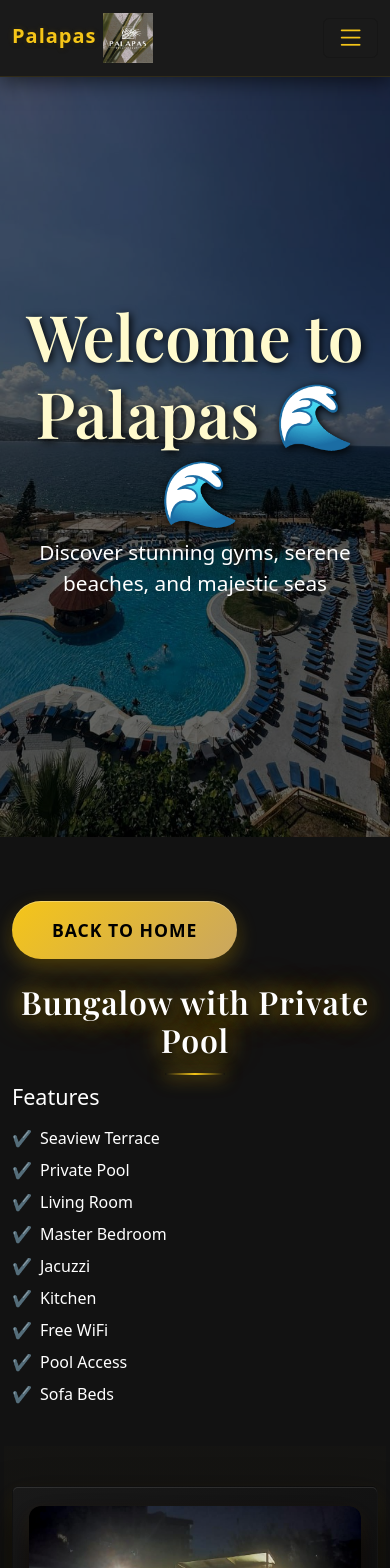
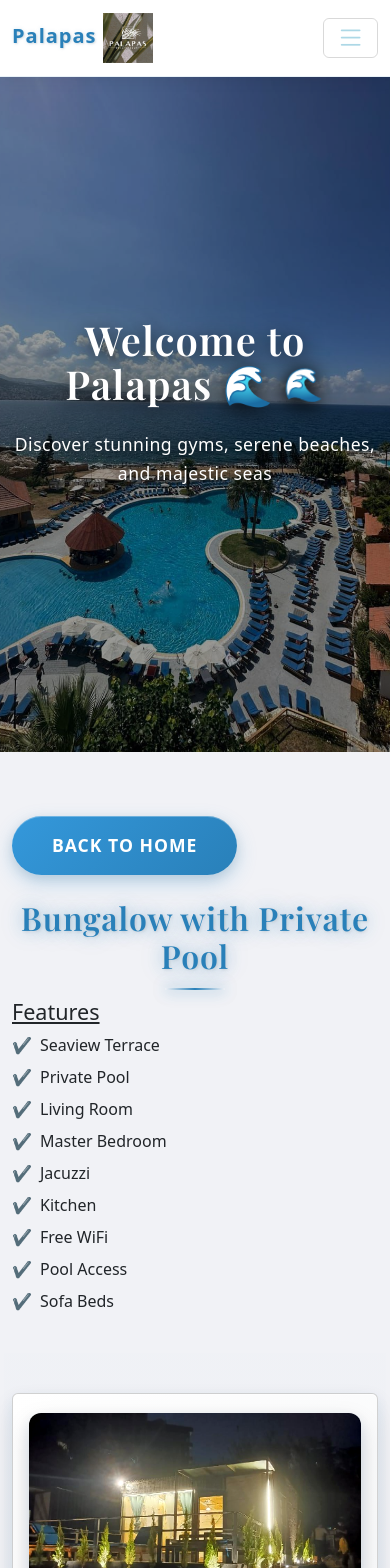
Before and after one commit to Christian-Fahed/palapas-site, a React (Create React App) app: page /bungalow-private-pool in a window 390 px wide. Shown: the top 1568 px of the page. Built offline with nearby package versions, Linux system fonts and the light colour scheme.

Commit message:
Changed dark theme to light theme

```diff
--- a/src/components/Collection.css
+++ b/src/components/Collection.css
@@ -1,14 +1,13 @@
-/*  Section Title */
 .section-title {
   font-family: 'Playfair Display', serif;
   font-size: 3.2rem;
   text-align: center;
   margin-bottom: 4rem;
-  color: #f5c518;
+  color: #2980b9;
   text-shadow:
-    2px 2px 8px rgba(0, 0, 0, 0.9),
-    0 0 20px rgba(245, 197, 24, 0.8),
-    0 0 40px rgba(245, 197, 24, 0.4);
+    1px 1px 3px rgba(0, 0, 0, 0.1),
+    0 0 15px rgba(41, 128, 185, 0.3),
+    0 0 25px rgba(41, 128, 185, 0.2);
   letter-spacing: 2px;
   font-weight: 700;
   position: relative;
@@ -23,22 +22,22 @@
   transform: translateX(-50%);
   width: 80px;
   height: 3px;
-  background: linear-gradient(90deg, transparent, #f5c518, transparent);
+  background: linear-gradient(90deg, transparent, #2980b9, transparent);
   border-radius: 2px;
   animation: underlineGlow 2s ease-in-out infinite alternate;
 }
 
 @keyframes titleGlow {
-  0% { text-shadow: 2px 2px 8px rgba(0, 0, 0, 0.9), 0 0 20px rgba(245, 197, 24, 0.8), 0 0 40px rgba(245, 197, 24, 0.4); }
-  100% { text-shadow: 2px 2px 8px rgba(0, 0, 0, 0.9), 0 0 30px rgba(245, 197, 24, 1), 0 0 60px rgba(245, 197, 24, 0.6); }
+  0% { text-shadow: 1px 1px 3px rgba(0, 0, 0, 0.1), 0 0 15px rgba(41, 128, 185, 0.3), 0 0 25px rgba(41, 128, 185, 0.2); }
+  100% { text-shadow: 1px 1px 3px rgba(0, 0, 0, 0.1), 0 0 20px rgba(41, 128, 185, 0.5), 0 0 35px rgba(41, 128, 185, 0.3); }
 }
 
 @keyframes underlineGlow {
-  0% { box-shadow: 0 0 10px rgba(245, 197, 24, 0.6); }
-  100% { box-shadow: 0 0 20px rgba(245, 197, 24, 1), 0 0 30px rgba(245, 197, 24, 0.8); }
+  0% { box-shadow: 0 0 8px rgba(41, 128, 185, 0.4); }
+  100% { box-shadow: 0 0 15px rgba(41, 128, 185, 0.7), 0 0 25px rgba(41, 128, 185, 0.5); }
 }
 
-/*  Gallery Grid */
+/* Gallery Grid */
 .gallery {
   display: grid;
   grid-template-columns: repeat(auto-fit, minmax(300px, 1fr));
@@ -55,13 +54,13 @@
   right: 0;
   bottom: 0;
   background:
-    radial-gradient(circle at 25% 25%, rgba(245, 197, 24, 0.03) 0%, transparent 50%),
-    radial-gradient(circle at 75% 75%, rgba(245, 197, 24, 0.03) 0%, transparent 50%);
+    radial-gradient(circle at 25% 25%, rgba(41, 128, 185, 0.02) 0%, transparent 50%),
+    radial-gradient(circle at 75% 75%, rgba(41, 128, 185, 0.02) 0%, transparent 50%);
   pointer-events: none;
   z-index: 0;
 }
 
-/*  Gallery Images */
+/* Gallery Images */
 .gallery img {
   width: 100%;
   max-height: 280px;
@@ -70,14 +69,14 @@
   position: relative;
   z-index: 1;
   box-shadow:
-    0 15px 35px rgba(0, 0, 0, 0.8),
-    0 8px 20px rgba(245, 197, 24, 0.15),
-    inset 0 0 0 1px rgba(245, 197, 24, 0.1);
+    0 10px 25px rgba(0, 0, 0, 0.15),
+    0 5px 15px rgba(41, 128, 185, 0.1),
+    inset 0 0 0 1px rgba(41, 128, 185, 0.05);
   transition:
     transform 0.5s cubic-bezier(0.175, 0.885, 0.32, 1.275),
     box-shadow 0.5s ease,
     filter 0.3s ease;
-  filter: brightness(0.9) contrast(1.1) saturate(1.1);
+  filter: brightness(1.0) contrast(1.1) saturate(1.1);
   overflow: hidden;
 }
 
@@ -90,9 +89,9 @@
   bottom: 0;
   background: linear-gradient(
     135deg,
-    rgba(245, 197, 24, 0.1) 0%,
+    rgba(41, 128, 185, 0.1) 0%,
     transparent 50%,
-    rgba(245, 197, 24, 0.05) 100%
+    rgba(41, 128, 185, 0.05) 100%
   );
   opacity: 0;
   transition: opacity 0.3s ease;
@@ -102,10 +101,10 @@
 .gallery img:hover {
   transform: scale(1.1) rotate(1deg);
   box-shadow:
-    0 25px 50px rgba(0, 0, 0, 0.9),
-    0 0 40px rgba(245, 197, 24, 0.8),
-    0 0 80px rgba(245, 197, 24, 0.4),
-    inset 0 0 0 2px rgba(245, 197, 24, 0.3);
+    0 20px 40px rgba(0, 0, 0, 0.2),
+    0 0 30px rgba(41, 128, 185, 0.4),
+    0 0 50px rgba(41, 128, 185, 0.2),
+    inset 0 0 0 2px rgba(41, 128, 185, 0.2);
   filter: brightness(1.1) contrast(1.2) saturate(1.2);
   cursor: pointer;
 }
@@ -114,20 +113,20 @@
   opacity: 1;
 }
 
-/*  Card Styling */
+/* Card Styling */
 .card {
   border-radius: 24px;
   padding: 2rem 1.5rem;
   background:
-    linear-gradient(135deg, #1a1a1a 0%, #0f0f0f 100%),
-    radial-gradient(circle at top right, rgba(245, 197, 24, 0.1) 0%, transparent 70%);
+    linear-gradient(135deg, #ffffff 0%, #f8f9fa 100%),
+    radial-gradient(circle at top right, rgba(41, 128, 185, 0.05) 0%, transparent 70%);
   box-shadow:
-    0 20px 40px rgba(0, 0, 0, 0.9),
-    0 8px 20px rgba(245, 197, 24, 0.1),
-    inset 0 1px 0 rgba(255, 255, 255, 0.1),
-    inset 0 -1px 0 rgba(0, 0, 0, 0.5);
+    0 15px 30px rgba(0, 0, 0, 0.08),
+    0 5px 15px rgba(41, 128, 185, 0.1),
+    inset 0 1px 0 rgba(255, 255, 255, 0.8),
+    inset 0 -1px 0 rgba(0, 0, 0, 0.05);
   text-align: center;
-  color: #fff;
+  color: #2c3e50;
   position: relative;
   overflow: hidden;
   transition:
@@ -136,7 +135,7 @@
     background 0.3s ease;
   cursor: pointer;
   user-select: none;
-  border: 1px solid rgba(245, 197, 24, 0.2);
+  border: 1px solid rgba(41, 128, 185, 0.1);
 }
 
 .card::before {
@@ -149,7 +148,7 @@
   background: linear-gradient(
     90deg,
     transparent,
-    rgba(245, 197, 24, 0.1),
+    rgba(41, 128, 185, 0.08),
     transparent
   );
   transition: left 0.6s ease;
@@ -162,15 +161,15 @@
 .card:hover {
   transform: translateY(-8px) scale(1.02);
   box-shadow:
-    0 30px 60px rgba(0, 0, 0, 0.9),
-    0 0 40px rgba(245, 197, 24, 0.6),
-    0 0 80px rgba(245, 197, 24, 0.3),
-    inset 0 1px 0 rgba(255, 255, 255, 0.2),
-    inset 0 0 20px rgba(245, 197, 24, 0.1);
+    0 25px 50px rgba(0, 0, 0, 0.12),
+    0 0 30px rgba(41, 128, 185, 0.3),
+    0 0 50px rgba(41, 128, 185, 0.15),
+    inset 0 1px 0 rgba(255, 255, 255, 0.9),
+    inset 0 0 15px rgba(41, 128, 185, 0.05);
   background:
-    linear-gradient(135deg, #1f1f1f 0%, #141414 100%),
-    radial-gradient(circle at top right, rgba(245, 197, 24, 0.15) 0%, transparent 70%);
-  border-color: rgba(245, 197, 24, 0.4);
+    linear-gradient(135deg, #ffffff 0%, #f1f2f6 100%),
+    radial-gradient(circle at top right, rgba(41, 128, 185, 0.08) 0%, transparent 70%);
+  border-color: rgba(41, 128, 185, 0.2);
 }
 
 .card-title {
@@ -178,10 +177,10 @@
   font-weight: 700;
   font-size: 1.4rem;
   letter-spacing: 0.1em;
-  color: #f5c518 !important;
+  color: #2980b9 !important;
   text-shadow:
-    0 0 10px rgba(245, 197, 24, 0.5),
-    2px 2px 4px rgba(0, 0, 0, 0.8);
+    0 0 8px rgba(41, 128, 185, 0.3),
+    1px 1px 2px rgba(0, 0, 0, 0.1);
   font-family: 'Playfair Display', serif;
   position: relative;
   transition: all 0.3s ease;
@@ -190,11 +189,11 @@
 .card:hover .card-title {
   transform: scale(1.05);
   text-shadow:
-    0 0 20px rgba(245, 197, 24, 0.8),
-    2px 2px 8px rgba(0, 0, 0, 0.9);
+    0 0 12px rgba(41, 128, 185, 0.5),
+    1px 1px 3px rgba(0, 0, 0, 0.15);
 }
 
-/*  Responsive Design */
+/* Responsive Design */
 @media (max-width: 1200px) {
   .gallery {
     grid-template-columns: repeat(auto-fit, minmax(280px, 1fr));
@@ -306,19 +305,14 @@
   }
 }
 
-/* Dark mode enhancements */
-@media (prefers-color-scheme: dark) {
-  .card {
-    background:
-      linear-gradient(135deg, #0a0a0a 0%, #000000 100%),
-      radial-gradient(circle at top right, rgba(245, 197, 24, 0.08) 0%, transparent 70%);
-  }
+/* Navbar Social Icons */
+.social-icons a {
+  font-size: 20px;
+  color: #34495e;
+  margin-left: 15px;
+  transition: color 0.3s ease;
+}
 
-  .gallery img {
-    filter: brightness(0.85) contrast(1.15) saturate(1.1);
-  }
-
-  .gallery img:hover {
-    filter: brightness(1.1) contrast(1.25) saturate(1.2);
-  }
+.social-icons a:hover {
+  color: #3498db;
 }
--- a/src/components/Collection.jsx
+++ b/src/components/Collection.jsx
@@ -5,7 +5,7 @@
 
 export default function Collection() {
     return (
-        <section className="py-5" style={{ backgroundColor: '#121212' }} id="collection">
+        <section className="py-5" style={{ backgroundColor: '#f1f2f6' }}  id="collection">
             <div className="container">
                 <h2 className="section-title">Our Collection</h2>
                 <div className="row g-3 gallery">
--- a/src/components/Hero.css
+++ b/src/components/Hero.css
@@ -1,3 +1,4 @@
+/* Clean Hero Section */
 .hero {
   position: relative;
   background: url('/public/images/building/beach-night.jpeg') center center/cover no-repeat;
@@ -12,41 +13,59 @@
 .hero::before {
   content: '';
   position: absolute;
-  top: 0; left: 0;
+  top: 0;
+  left: 0;
   width: 100%;
   height: 100%;
-  background: rgba(0, 0, 0, 0.6);
+  background: rgba(0, 0, 0, 0.4);
   z-index: 1;
 }
 
 .hero .content {
   position: relative;
   z-index: 2;
-  color: #fff;
+  color: #ffffff;
 }
 
 .hero p {
-  font-size: 1.3rem;
+  font-size: 1.4rem;
+  color: #ffffff;
+  font-weight: 300;
+  margin-bottom: 2rem;
+  text-shadow: 0 2px 10px rgba(0, 0, 0, 0.7);
+  letter-spacing: 0.5px;
+  line-height: 1.6;
 }
 
 .hero h1 {
-  font-size: 4rem;
+  font-size: 4.5rem;
   font-family: 'Playfair Display', serif;
-  text-shadow: 2px 2px 8px #000;
-  color: #f5c518;
+  font-weight: 700;
+  text-shadow: 0 4px 20px rgba(0, 0, 0, 0.8);
+  color: #ffffff;
   animation: beachWave 2.5s ease-out forwards;
+  letter-spacing: 1px;
+  line-height: 1.1;
+  margin-bottom: 1.5rem;
 }
 
-/* Optional: Add a glowing text effect */
+/* Wave emoji animation */
 .hero h1::after {
   content: '🌊';
-  margin-left: 10px;
+  margin-left: 15px;
+  font-size: 3rem;
+  display: inline-block;
   animation: floatWave 3s infinite ease-in-out;
+  filter: drop-shadow(0 2px 8px rgba(0, 0, 0, 0.5));
 }
 
 @keyframes floatWave {
-  0%, 100% { transform: translateY(0); }
-  50% { transform: translateY(-6px); }
+  0%, 100% {
+    transform: translateY(0) rotate(0deg);
+  }
+  50% {
+    transform: translateY(-8px) rotate(5deg);
+  }
 }
 
 @keyframes beachWave {
@@ -54,15 +73,60 @@
     transform: translateY(100px) scale(0.8);
     opacity: 0;
     letter-spacing: 0.2em;
-    color: #f5c518;
   }
   50% {
     transform: translateY(-20px) scale(1.05);
-    opacity: 1;
-    color: #ffd700;
+    opacity: 0.9;
   }
   100% {
     transform: translateY(0) scale(1);
-    color: #fffacd;
+    opacity: 1;
+    letter-spacing: 1px;
   }
 }
+
+/* Hero Responsive Design */
+@media (max-width: 1200px) {
+  .hero h1 {
+    font-size: 4rem;
+  }
+
+  .hero p {
+    font-size: 1.3rem;
+  }
+}
+
+@media (max-width: 768px) {
+  .hero {
+    height: 80vh;
+  }
+
+  .hero h1 {
+    font-size: 3.2rem;
+    letter-spacing: 0.5px;
+  }
+
+  .hero h1::after {
+    font-size: 2.5rem;
+    margin-left: 10px;
+  }
+
+  .hero p {
+    font-size: 1.2rem;
+    margin-bottom: 1.5rem;
+  }
+}
+
+@media (max-width: 480px) {
+  .hero h1 {
+    font-size: 2.5rem;
+  }
+
+  .hero h1::after {
+    font-size: 2rem;
+  }
+
+  .hero p {
+    font-size: 1.1rem;
+  }
+}
--- a/src/components/Navbar.css
+++ b/src/components/Navbar.css
@@ -1,9 +1,9 @@
 /* Navbar Container */
 .navbar {
-  background-color: #1a1a1a;
+  background-color: #ffffff;
   padding: 0.8rem 2rem;
-  box-shadow: 0 4px 20px rgba(0, 0, 0, 0.6);
-  border-bottom: 1px solid rgba(245, 197, 24, 0.1);
+  box-shadow: 0 2px 15px rgba(0, 0, 0, 0.08);
+  border-bottom: 1px solid rgba(41, 128, 185, 0.1);
   transition: background-color 0.3s ease;
   z-index: 1000;
 }
@@ -12,9 +12,9 @@
 .navbar-brand {
   font-size: 2.2rem;
   font-weight: 700;
-  color: #f5c518 !important;
+  color: #2980b9 !important;
   letter-spacing: 1px;
-  text-shadow: 0 0 6px rgba(245, 197, 24, 0.2), 1px 1px 4px rgba(0, 0, 0, 0.6);
+  text-shadow: 0 0 4px rgba(41, 128, 185, 0.15), 1px 1px 2px rgba(0, 0, 0, 0.1);
   transition: transform 0.3s ease;
 }
 
@@ -29,7 +29,7 @@
 
 /* Navbar Links */
 .nav-link {
-  color: #f8f9fa !important;
+  color: #2c3e50 !important;
   font-weight: 500;
   margin: 0 0.75rem;
   position: relative;
@@ -43,12 +43,12 @@
   left: 0;
   width: 0;
   height: 2px;
-  background: #f5c518;
+  background: #2980b9;
   transition: width 0.3s ease;
 }
 
 .nav-link:hover {
-  color: #f5c518 !important;
+  color: #2980b9 !important;
 }
 
 .nav-link:hover::after {
@@ -60,13 +60,13 @@
   border: none;
   outline: none;
   background: transparent;
-  color: #f5c518 !important;
+  color: #2980b9 !important;
   font-size: 1.2rem;
   transition: color 0.3s ease;
 }
 
 .navbar-toggler:hover {
-  color: #ffd700 !important;
+  color: #3498db !important;
 }
 
 /* Phone Link */
@@ -75,12 +75,12 @@
   font-size: 1rem;
   display: flex;
   align-items: center;
-  color: #f5c518;
+  color: #2980b9;
   gap: 0.5rem;
   transition: color 0.3s ease, transform 0.3s ease;
 }
 
 .phone-link:hover {
-  color: #ffd700;
+  color: #3498db;
   transform: scale(1.05);
 }
--- a/src/components/Navbar.jsx
+++ b/src/components/Navbar.jsx
@@ -14,9 +14,8 @@
                 </button> */}
 
                 <button className="navbar-toggler" type="button" data-bs-toggle="collapse" data-bs-target="#navbarNav">
-                    <i className="bi bi-list" style={{ fontSize: '1.8rem', color: '#f5c518' }}></i>
+                    <i className="bi bi-list" style={{ fontSize: '1.8rem', color: '#ADD8E6' }}></i>
                 </button>
-
                 <div className="collapse navbar-collapse justify-content-end" id="navbarNav">
                     <ul className="navbar-nav me-3">
                         <li className="nav-item">
--- a/src/pages/CollectionPage.jsx
+++ b/src/pages/CollectionPage.jsx
@@ -23,7 +23,7 @@
     }
 
     return (
-        <section ref={sectionRef} className="py-5" style={{ backgroundColor: '#121212', color: '#fff' }}>
+        <section ref={sectionRef} className="py-5" style={{ backgroundColor: '#f1f2f6' }} >
             <div className="container">
                 {/* Back to Home Button  */}
                 <div className="mb-4">
@@ -32,12 +32,14 @@
                     </button>
                 </div>
 
-                <h2 className="section-title text-white mb-4">{data.title}</h2>
+                <h2 className="section-title  mb-4">{data.title}</h2>
 
                 {/* Features section */}
                 {data.features && (
                     <div className="mb-5">
-                        <h4 className="text-white mb-3">Features</h4>
+                        <h4 className="">
+                            <u>Features</u>
+                        </h4>
                         <ul className="list-unstyled row">
                             {data.features.map((feature, index) => (
                                 <li key={index} className="col-md-4 mb-2 d-flex align-items-center">
--- a/src/styles.css
+++ b/src/styles.css
@@ -7,15 +7,14 @@
 
 body {
   font-family: 'Roboto', sans-serif;
-  background-color: #121212;
-  color: #f8f9fa;
+  background-color: #ffffff;
+  color: #2c3e50;
 }
 
-
 .btn-gold {
-  background: linear-gradient(135deg, #f5c518 0%, #c9a660 100%);
+  background: linear-gradient(135deg, #3498db 0%, #2980b9 100%);
   border: none;
-  color: #000;
+  color: #ffffff;
   font-weight: 700;
   font-size: 1.1rem;
   padding: 1rem 2.5rem;
@@ -28,8 +27,8 @@
     all 0.4s cubic-bezier(0.175, 0.885, 0.32, 1.275),
     box-shadow 0.3s ease;
   box-shadow:
-    0 8px 20px rgba(245, 197, 24, 0.3),
-    0 4px 12px rgba(0, 0, 0, 0.8),
+    0 8px 20px rgba(52, 152, 219, 0.25),
+    0 4px 12px rgba(0, 0, 0, 0.1),
     inset 0 1px 0 rgba(255, 255, 255, 0.3);
   cursor: pointer;
   user-select: none;
@@ -52,19 +51,19 @@
 }
 
 .btn-gold:hover {
-  background: linear-gradient(135deg, #ffd700 0%, #daa520 100%);
+  background: linear-gradient(135deg, #5dade2 0%, #3498db 100%);
   transform: translateY(-3px) scale(1.02);
   box-shadow:
-    0 15px 30px rgba(245, 197, 24, 0.5),
-    0 8px 20px rgba(0, 0, 0, 0.9),
+    0 15px 30px rgba(52, 152, 219, 0.35),
+    0 8px 20px rgba(0, 0, 0, 0.15),
     inset 0 1px 0 rgba(255, 255, 255, 0.4);
 }
 
 .btn-gold:active {
   transform: translateY(-1px) scale(0.98);
   box-shadow:
-    0 5px 15px rgba(245, 197, 24, 0.4),
-    0 2px 8px rgba(0, 0, 0, 0.8),
+    0 5px 15px rgba(52, 152, 219, 0.3),
+    0 2px 8px rgba(0, 0, 0, 0.1),
     inset 0 1px 0 rgba(255, 255, 255, 0.2);
 }
 
@@ -73,18 +72,18 @@
   cursor: not-allowed;
   transform: none;
   box-shadow:
-    0 4px 10px rgba(245, 197, 24, 0.2),
-    0 2px 6px rgba(0, 0, 0, 0.6);
+    0 4px 10px rgba(52, 152, 219, 0.15),
+    0 2px 6px rgba(0, 0, 0, 0.08);
 }
 
 /* Navbar Social Icons */
 .social-icons a {
   font-size: 20px;
-  color: #fff;
+  color: #34495e;
   margin-left: 15px;
   transition: color 0.3s ease;
 }
 
 .social-icons a:hover {
-  color: #c9a660;
+  color: #3498db;
 }
```
Also changed, not shown: src/components/About.css (+17 -4 lines), src/components/Contact.css (+31 -47 lines), src/components/Footer.css (+5 -4 lines).
